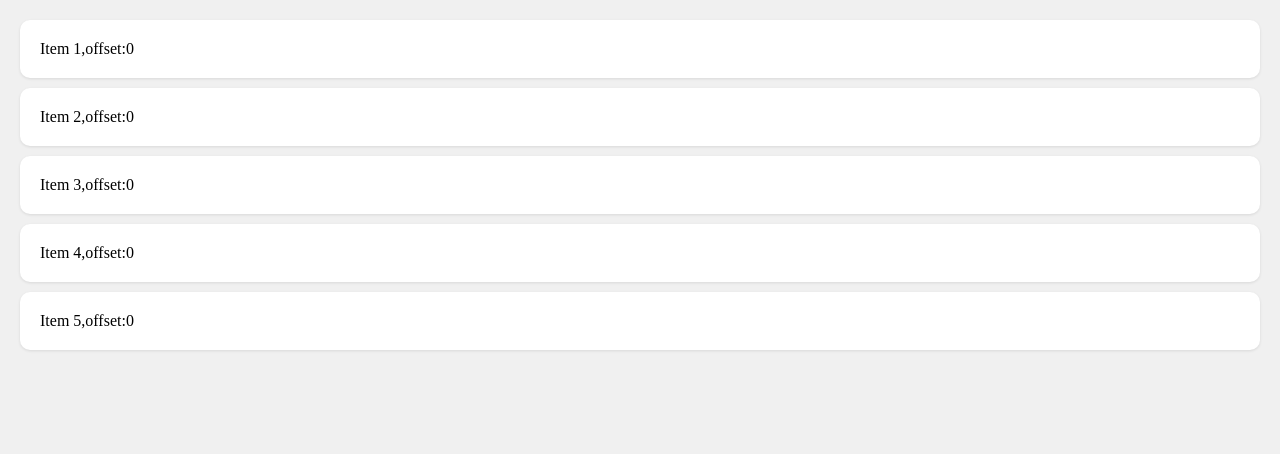
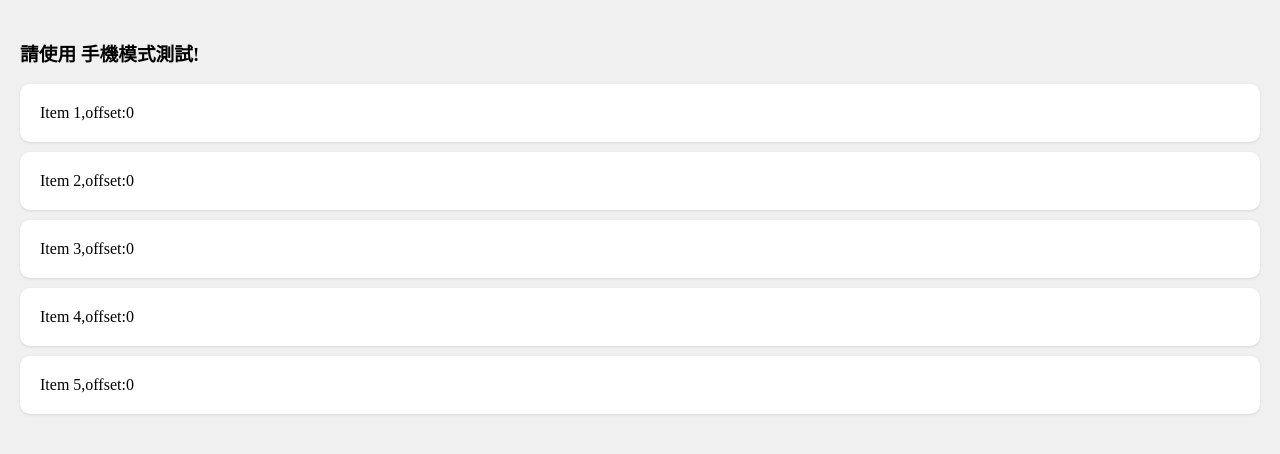
Before and after one commit to dpes8693/ithome-2024-ironman, a plain HTML site: page day14/ios-swipe-to-delete-demo.html in a window 1280 px wide. Drawn offline with nearby package versions, Linux system fonts and the light colour scheme.

Commit message:
fix: day14 demo title

```diff
--- a/day14/ios-swipe-to-delete-demo.html
+++ b/day14/ios-swipe-to-delete-demo.html
@@ -42,6 +42,7 @@
   </head>
   <body>
     <div id="app">
+      <h3>請使用 手機模式測試!</h3>
       <div
         v-for="(item, index) in items"
         :key="index"
```
